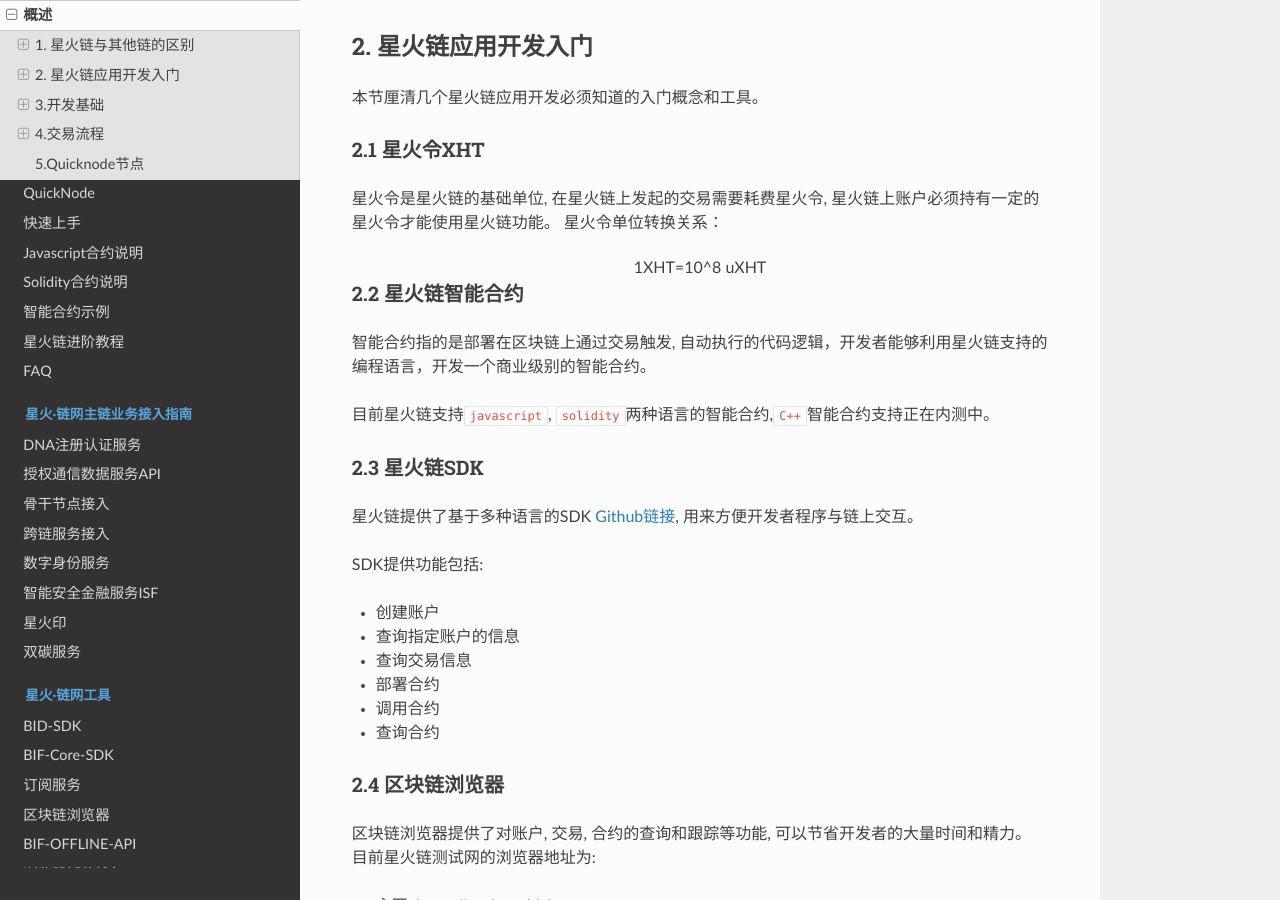
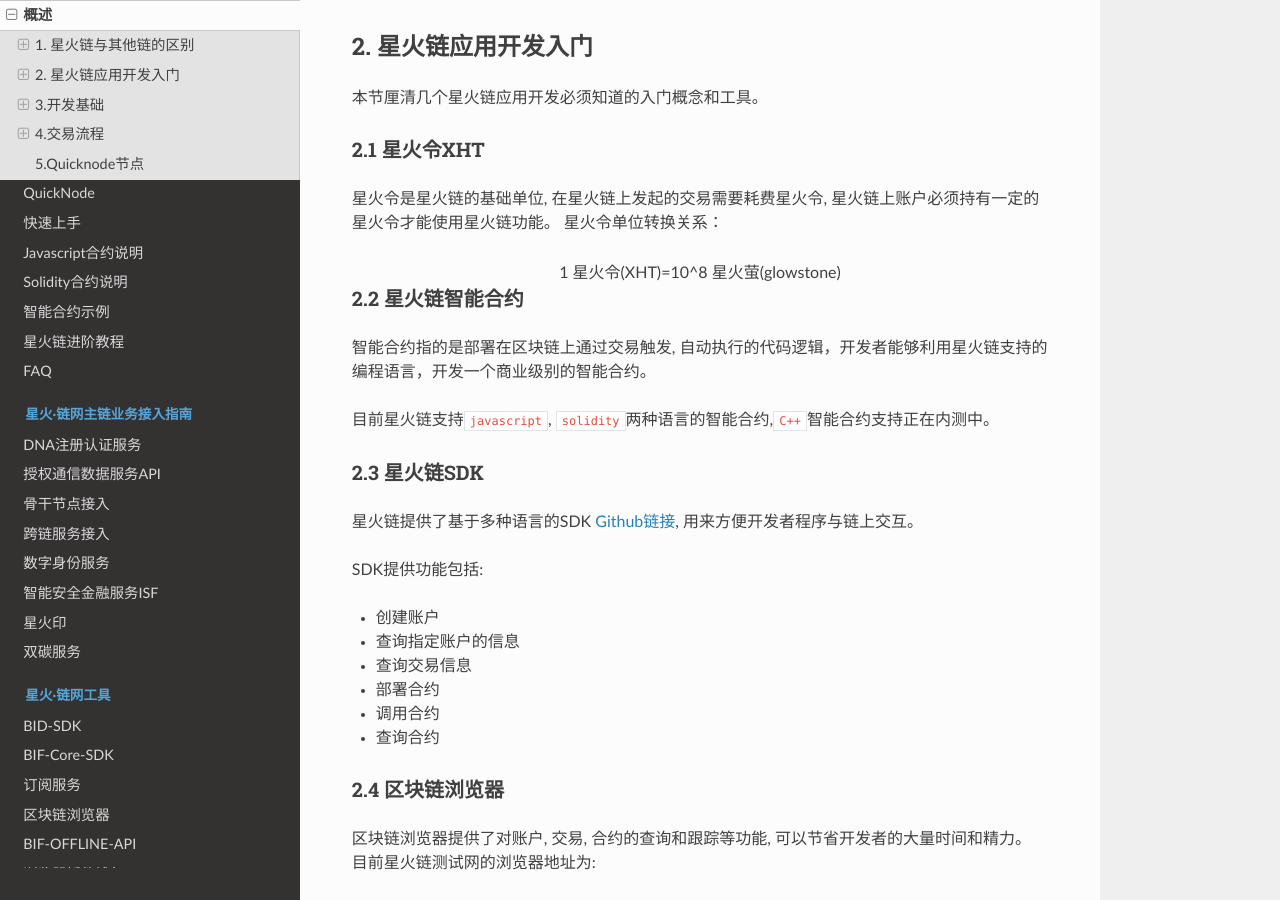
Before and after one commit to caict-4iot-dev/bif-doc, a Sphinx documentation site: the page built from docs/source/app/brief.md, in a window 1280 px wide and 900 px high, scrolled down 644 px. Built offline with Sphinx 7.4.7 and the Read the Docs theme 2.0.0, drawn with Linux system fonts in a browser that asks for light colours; some of the changed text lies outside the part shown.

Commit message:
update 1.0

````diff
--- a/docs/source/app/brief.md
+++ b/docs/source/app/brief.md
@@ -24,8 +24,9 @@
 星火令单位转换关系：
 
 <center>
-1XHT=10^8 uXHT
+1 星火令(XHT)=10^8 星火萤(glowstone)
 </center>
+
 
 ### 2.2 星火链智能合约
 
@@ -111,7 +112,7 @@
 
 ### 3.4 交易耗费计算和检查
 
-星火链上的所有交易都需要耗费星火令, 耗费的计算公式为```gas * gas_price```,单位为`uXHT`。
+星火链上的所有交易都需要耗费星火令, 耗费的计算公式为```gas * gas_price```,单位为星火萤(`glowstone`)。
 
 名词解释：
 
@@ -134,7 +135,7 @@
 ``` (操作的固定gas + 交易的字节花费的gas + 合约指令花费的gas) * gasprice```
 
 - 其中创建合约和升级合约的固定`gas = 1000000`， 其他操作的固定`gas = 0`
-- 交易字节花费的`gas = 交易字节数 * 1 uXHT`
+- 交易字节花费的`gas = 交易字节数 * 1 glowstone`
 - `Js`合约指令花费的`gas` 为0，`solidity` 指令花费的`gas` 和以太坊一致
 
 注意:
````
